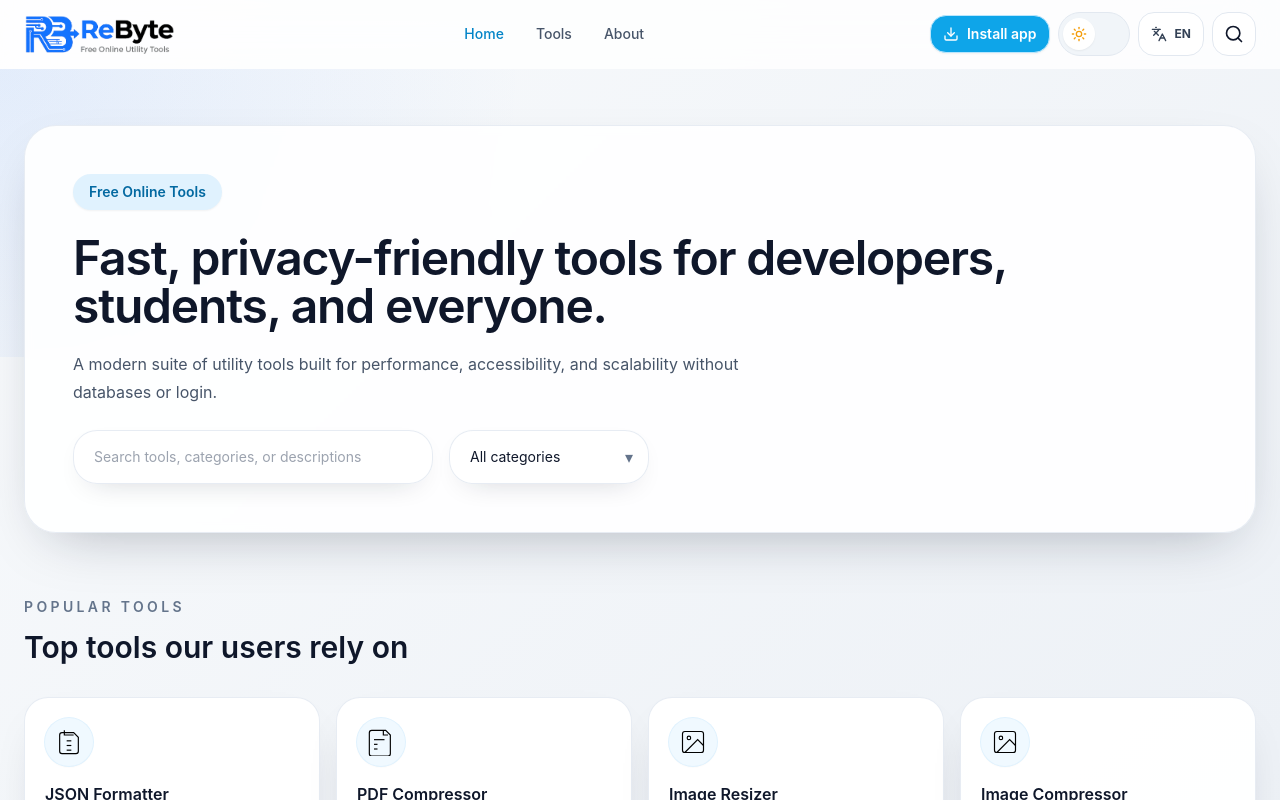
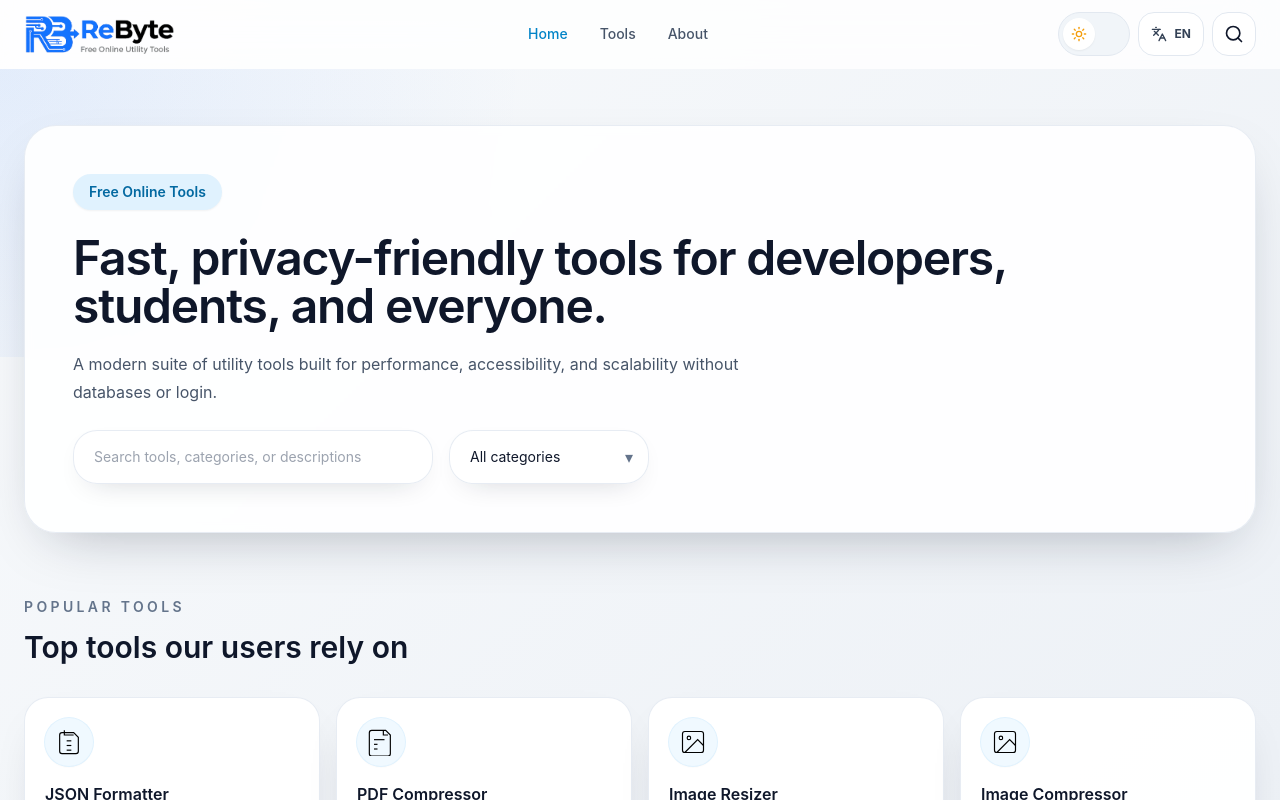
Before and after one commit to dr1node/rebyte, a Next.js app: page / in a window 1280 px wide. Shown: the top 800 px of the page. Built offline with nearby package versions, Linux system fonts and the light colour scheme.

Commit message:
nonactive instal nav

```diff
--- a/components/MobileNavDrawer.tsx
+++ b/components/MobileNavDrawer.tsx
@@ -10,7 +10,6 @@
 import { useLanguage } from '../lib/LanguageContext';
 import ThemeToggle from './ThemeToggle';
 import LanguageToggle from './LanguageToggle';
-import InstallAppButton from './InstallAppButton';
 
 const menuItems = [
   { key: 'home', href: '/', Icon: Home },
@@ -113,8 +112,7 @@
         </div>
 
         <div className="mt-6 rounded-3xl border border-slate-200 bg-slate-50 p-3 dark:border-slate-800 dark:bg-slate-900">
-          <div className="flex items-center justify-between gap-2">
-            <InstallAppButton />
+          <div className="flex items-center justify-end gap-2">
             <ThemeToggle />
             <LanguageToggle />
           </div>
--- a/components/Navbar.tsx
+++ b/components/Navbar.tsx
@@ -8,7 +8,6 @@
 import MobileNavDrawer from './MobileNavDrawer';
 import ThemeToggle from './ThemeToggle';
 import LanguageToggle from './LanguageToggle';
-import InstallAppButton from './InstallAppButton';
 import { useLanguage } from '../lib/LanguageContext';
 import { getLocalizedTool } from '../lib/toolTranslations';
 import { tools } from '../lib/tools';
@@ -153,7 +152,6 @@
 
           <div className="flex items-center gap-2">
             <div className="hidden md:flex md:items-center md:gap-2">
-              <InstallAppButton />
               <ThemeToggle />
               <LanguageToggle />
             </div>
```
